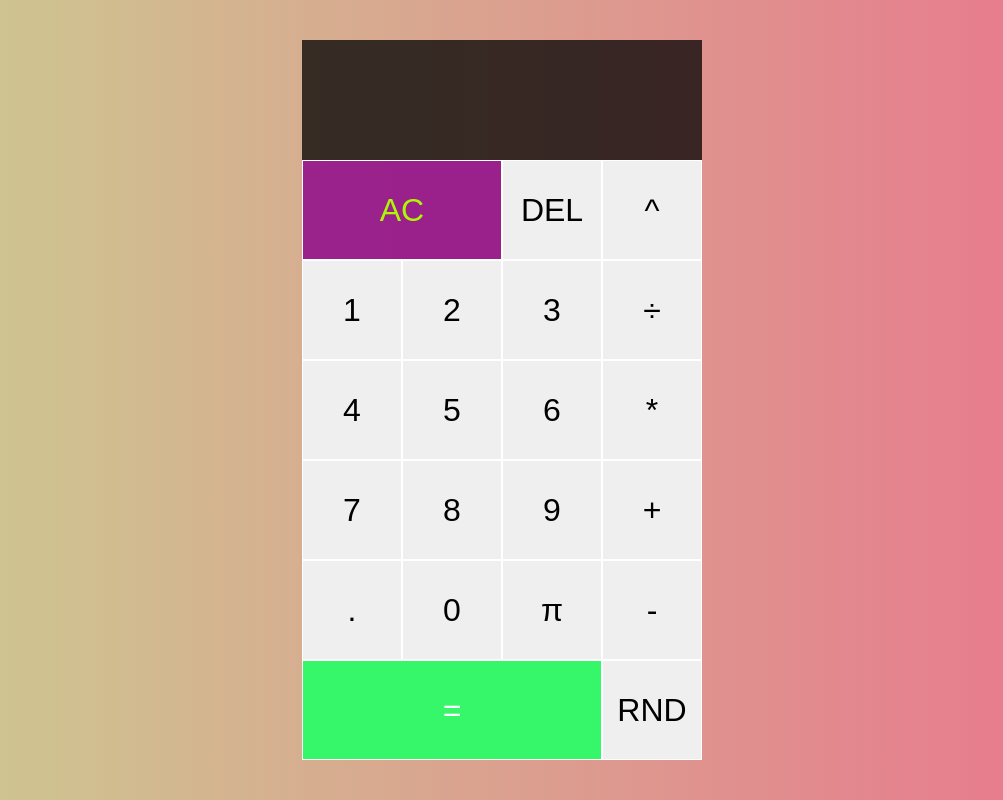
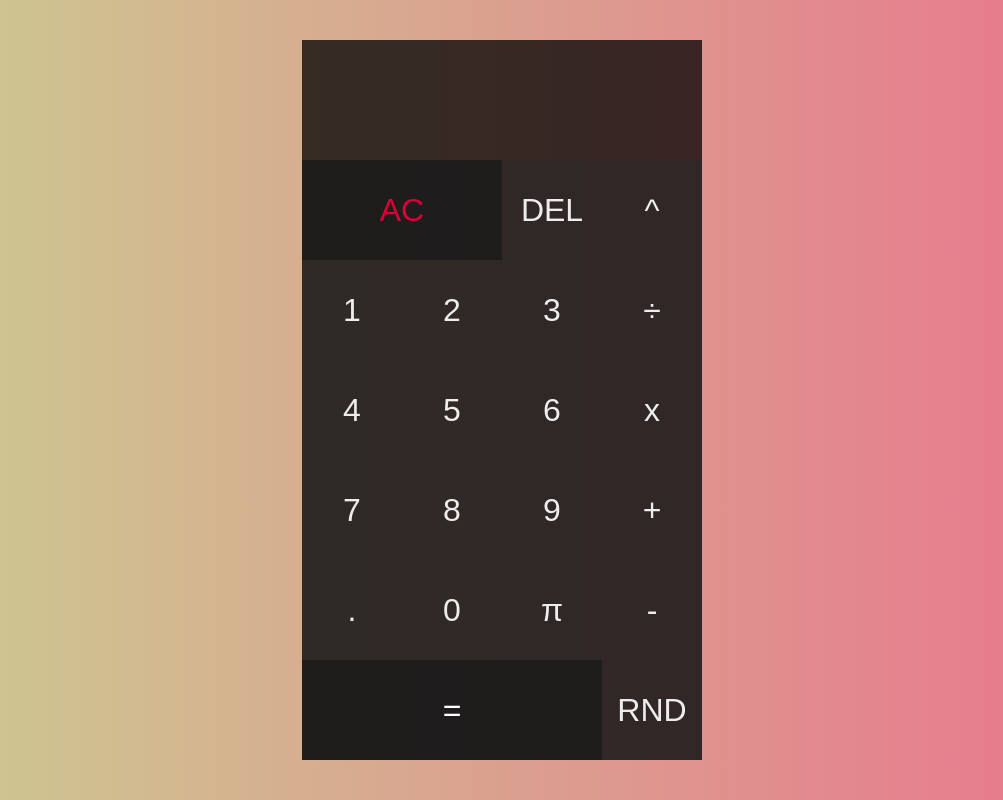
Before and after one commit to NinZargo/MySite, a plain HTML site: page index.html in a window 1280 px wide. Shown: the whole page, without its empty margins (138-1141 px from the left). Drawn offline with Linux system fonts and the light colour scheme.

Commit message:
Aesthetics
A little visual update which removes the rounding and looks far better imo

```diff
--- a/index.html
+++ b/index.html
@@ -13,32 +13,32 @@
     <div data-current-operand class="current-operand"></div>
     </div>
     <button data-all-clear class="span-two">AC</button>
-    <button data-delete>DEL</button>
-    <button data-operation>^</button>
+    <button data-delete class="single">DEL</button>
+    <button data-operation class="single">^</button>
 
-    <button data-number>1</button>
-    <button data-number>2</button>
-    <button data-number>3</button>
-    <button data-operation>÷</button>
+    <button data-number class="single">1</button>
+    <button data-number class="single">2</button>
+    <button data-number class="single">3</button>
+    <button data-operation class="single">÷</button>
 
-    <button data-number>4</button>
-    <button data-number>5</button>
-    <button data-number>6</button>
-    <button data-operation>*</button>
+    <button data-number class="single">4</button>
+    <button data-number class="single">5</button>
+    <button data-number class="single">6</button>
+    <button data-operation class="single">x</button>
 
-    <button data-number>7</button>
-    <button data-number>8</button>
-    <button data-number>9</button>
-    <button data-operation>+</button>
+    <button data-number class="single">7</button>
+    <button data-number class="single">8</button>
+    <button data-number class="single">9</button>
+    <button data-operation class="single">+</button>
 
-    <button data-number>.</button>
-    <button data-number>0</button>
-    <button data-number>π</button>
+    <button data-number class="single">.</button>
+    <button data-number class="single">0</button>
+    <button data-number class="single">π</button>
     <!-- <button data-ans class="ans">ANS</button> -->
-    <button data-operation>-</button>
+    <button data-operation class="single">-</button>
 
     <button data-equals class="span-four">=</button>
-    <button data-operation>RND</button>
+    <button data-operation class="single">RND</button>
 
 
     </div>
--- a/script.js
+++ b/script.js
@@ -48,7 +48,7 @@ class Calculator {
       case '-':
         computation = prev - current
         break
-      case '*':
+      case 'x':
         computation = prev * current
         break
       case '÷':
@@ -146,7 +146,7 @@ deleteButton.addEventListener('click', button => {
 
 document.addEventListener('keydown', function (event) {
   let patternForNumbers = /[0-9]/g;
-  let patternForOperators = /[+\-*^RND\/]/g
+  let patternForOperators = /[+\-x^RND\/]/g
   if (event.key.match(patternForNumbers)) {
     event.preventDefault();
     calculator.appendNumber(event.key)
--- a/style.css
+++ b/style.css
@@ -8,11 +8,13 @@ body {
   margin: 0;
   padding: 0;
   background: linear-gradient(to right, #CBCE91FF, #EA738DFF);
+  /*background: #151515*/
   }
 
   .calculator-grid {
     display: grid;
     justify-content: center;
+    border-radius: 15px;
     align-content: center;
     min-height: 100vh;
     grid-template-columns: repeat(4, 100px);
@@ -22,27 +24,30 @@ body {
     .calculator-grid > button {
       cursor: pointer;
       font-size: 2rem;
-      border: 1px, solid #FFFFFF;
-      outline: none;
-      background-color: rbga(255, 255, 255, 0.75);
+      transition: 550ms;
+      border: none;
     }
 
       .calculator-grid > button:hover {
-        transition: 550ms;
         transform: scale(1.05);
-        background-color: #a9a9a9;
+        background-color: #444444;
+      }
+
+      .single {
+        color: #EDEDED;
+        background-color: #171717dd;
       }
 
       .span-two {
         grid-column: span 2;
-        color: #adf802;
-        background-color: rgba(139, 0, 139, 0.8);
+        color: #DA0037;
+        background-color: #171717f5;
       }
 
       .span-four {
         grid-column: span 3;
         color: #FFFFFF;
-        background-color: #36f76a
+        background-color: #171717f5;
       }
 
       .output{
```
